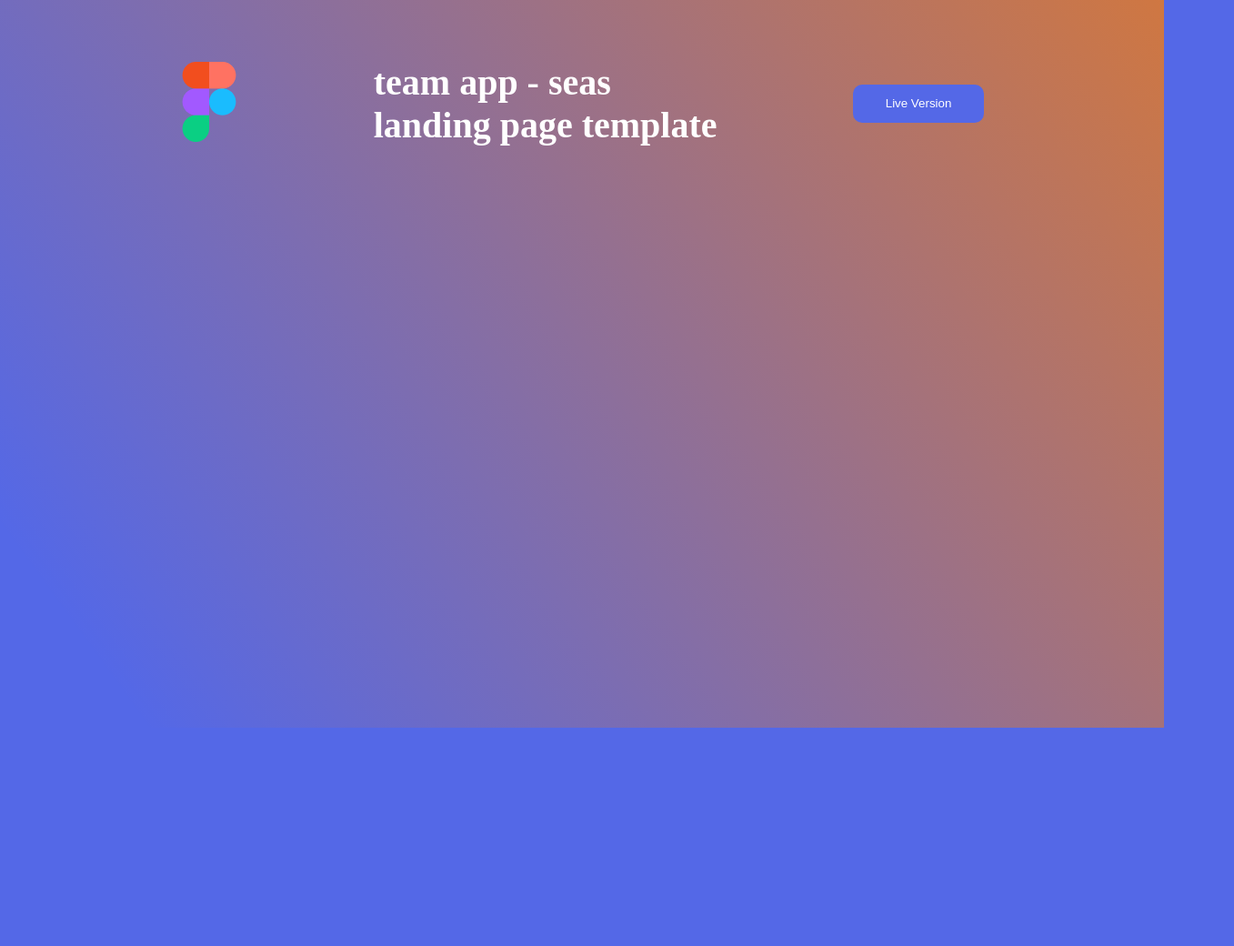
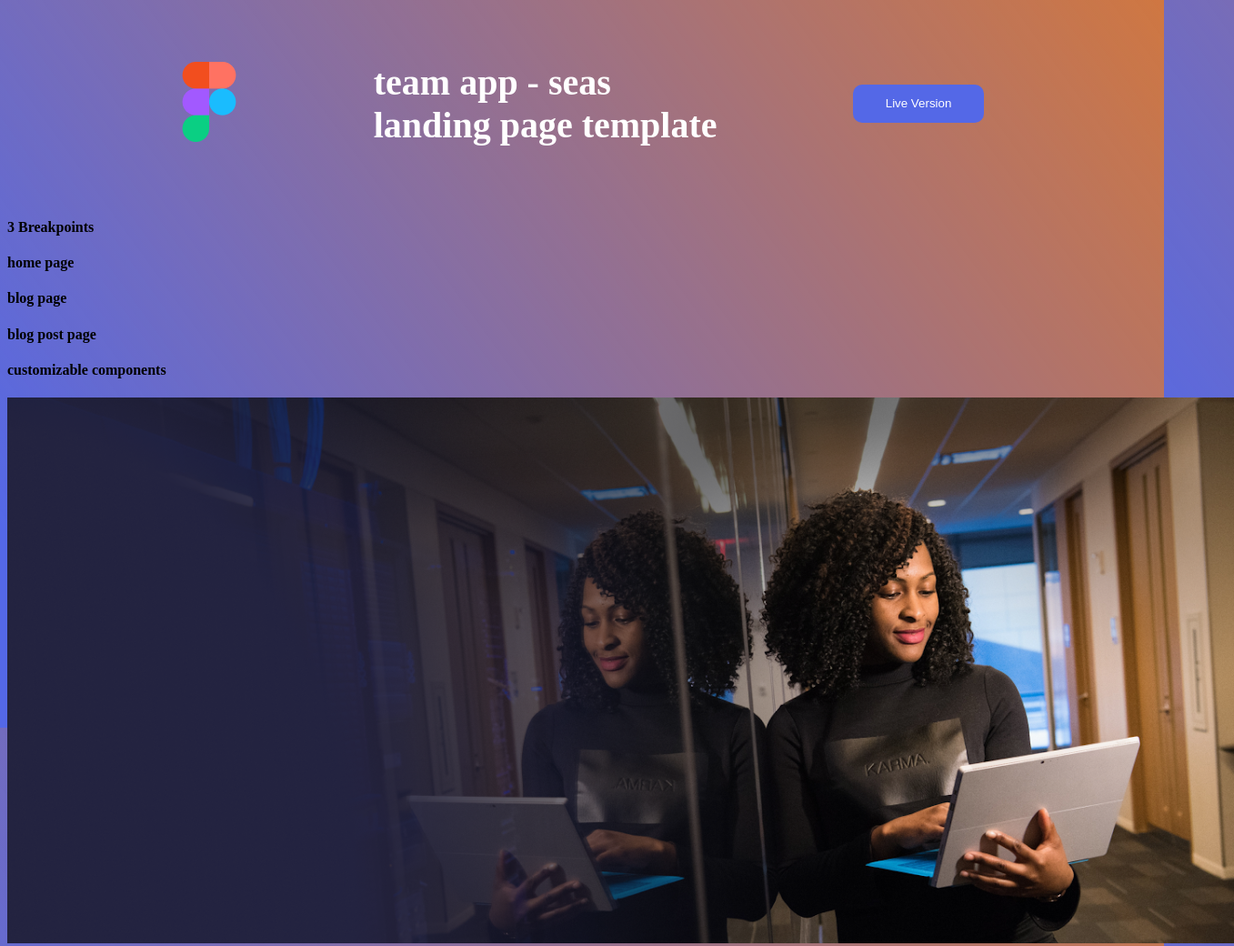
Before and after one commit to Carolay-1234/figmaweb, a plain HTML site: page figma/index.html in a window 1280 px wide. Shown: the whole page at 91% size, 1357 px wide, since content can reach past the window. Before the commit the page ends 800 px from the top, so only its background shows below. Drawn offline with Linux system fonts and the light colour scheme.

Commit message:
terminado img hero

```diff
--- a/figma/index.html
+++ b/figma/index.html
@@ -1,5 +1,6 @@
 <!DOCTYPE html>
 <html lang="en">
+
 <head>
     <meta charset="UTF-8">
     <meta http-equiv="X-UA-Compatible" content="IE=edge">
@@ -11,7 +12,7 @@
 <body>
     <header>
         <div>
-                <img class= "img-header" src="./img/figma.png" alt="logo">
+            <img class="img-header" src="./img/figma.png" alt="logo">
         </div>
 
         <h1 class="tittle-header">team app - seas
@@ -21,6 +22,33 @@
         <button class="btn-header">Live Version</button>
 
     </header>
+    <!-- aqui inicia la barra de navegacion -->
+<section class="navbar">
+ <h4 class="btn-barra">
+    3 Breakpoints
+
+ </h4>
+  <h4 class="btn-barra">
+        home page
+
+ </h4>
+ <h4 class="btn-barra">
+    blog page
+
+ </h4>
+  <h4 class="btn-barra">
+    blog post page
+ </h4>
+  <h4 class="btn-barra">
+    customizable components
+
+ </h4>
+</section>
+<!-- aqui inicia el home "hero" -->
+<img src="./img/christina-wocintechchat-com-L85a1k-XqH8-unsplash 1.png" alt="">
+ <section>
+
 
 </body>
+
 </html>
```
Also changed, not shown: figma/img/christina-wocintechchat-com-L85a1k-XqH8-unsplash 1.png (added). Lines whose indentation alone changed are shown as unchanged.
